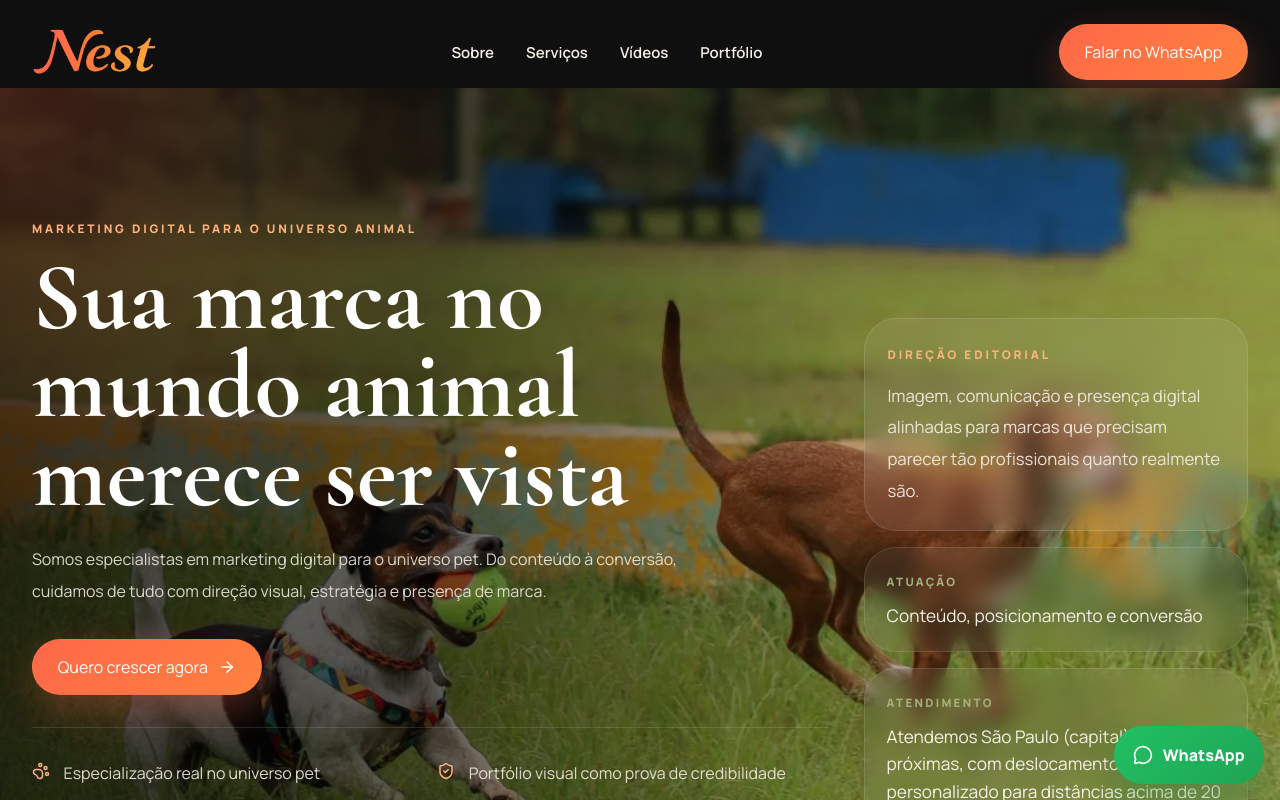
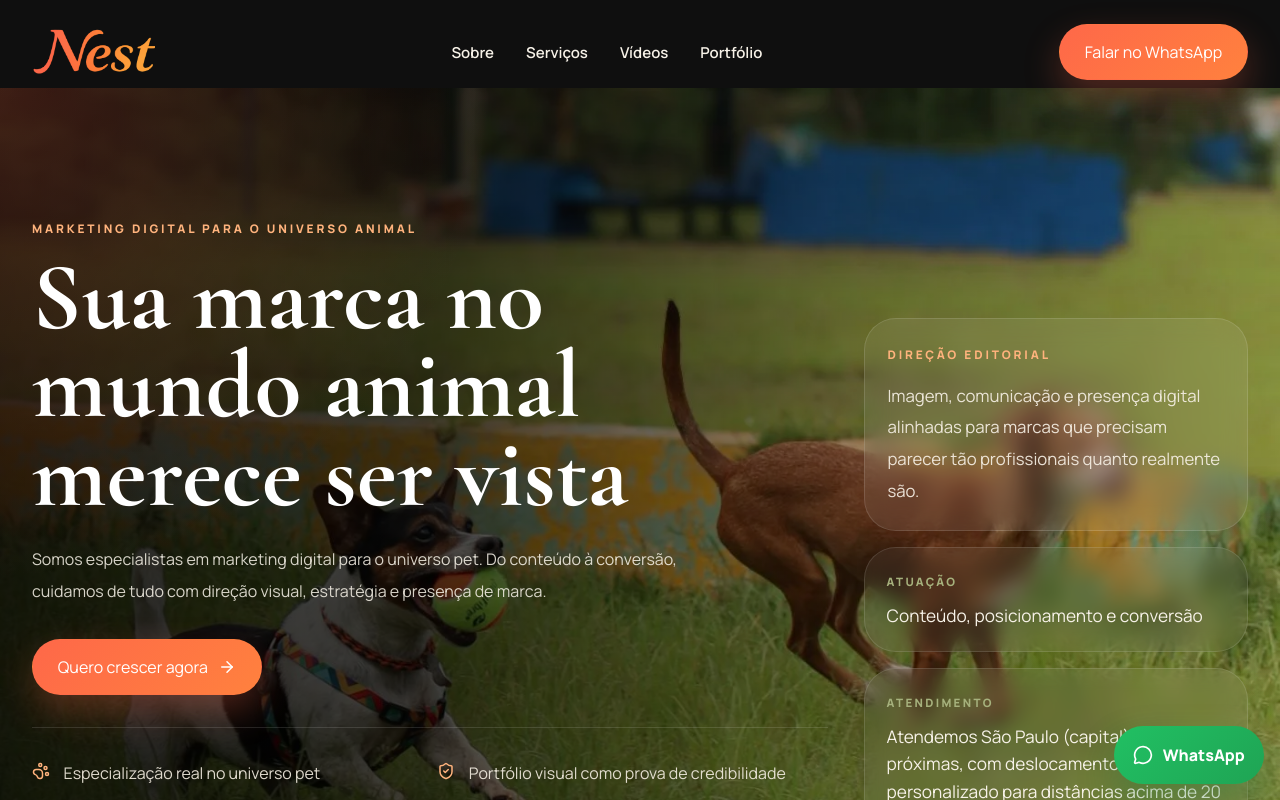
Before and after one commit to Wallaceoll/Nest-Studio-Vercel, a React (Vite) app: page / in a window 1280 px wide. Shown: the top 800 px of the page. Built offline with nearby package versions, Linux system fonts and the light colour scheme.

Commit message:
aumentando mais o overlay

```diff
--- a/src/styles.css
+++ b/src/styles.css
@@ -293,7 +293,7 @@ button {
 }
 
 .hero-overlay {
-  background: linear-gradient(90deg, rgba(0, 0, 0, 0.75), rgba(0, 0, 0, 0.55), rgba(0, 0, 0, 0.2), rgba(0, 0, 0, 0.05));
+  background: linear-gradient(90deg, rgba(0, 0, 0, 0.85), rgba(0, 0, 0, 0.7), rgba(0, 0, 0, 0.35), rgba(0, 0, 0, 0.1));
 }
 
 .hero-glow {
```
